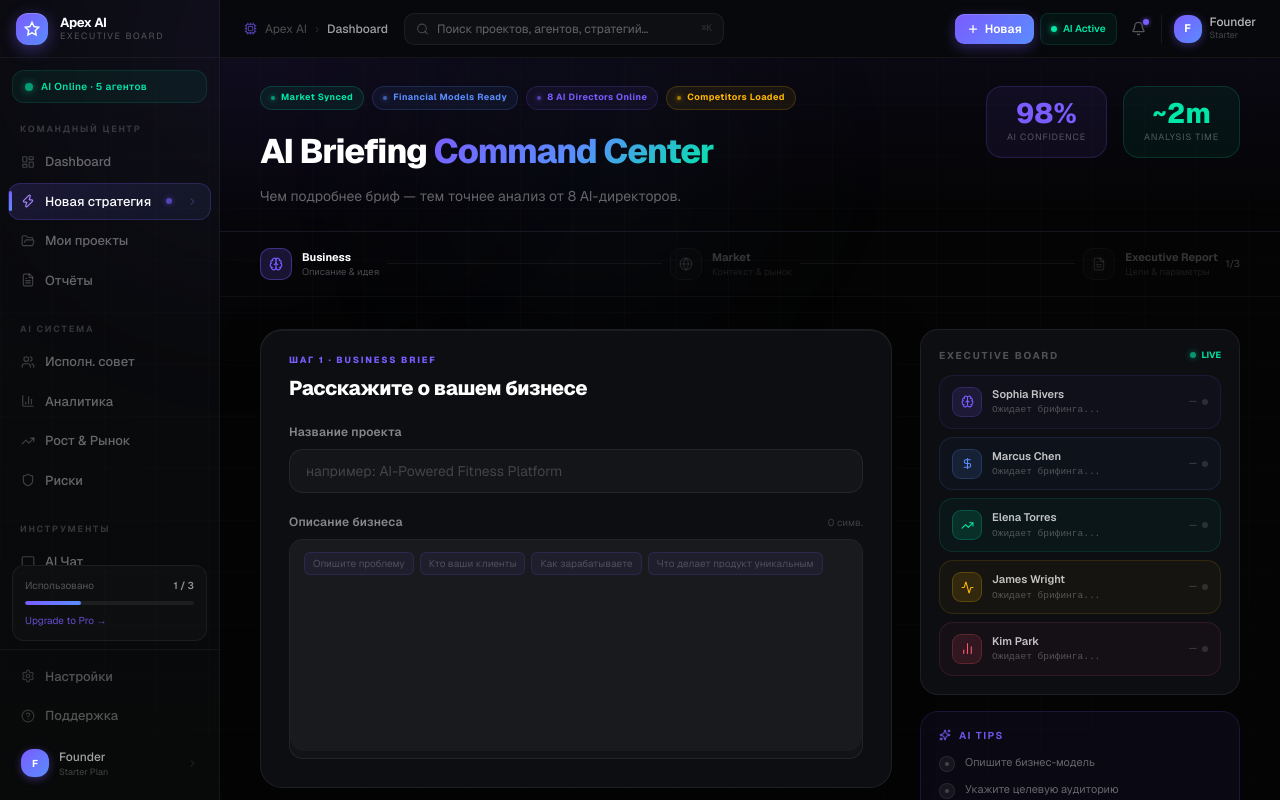
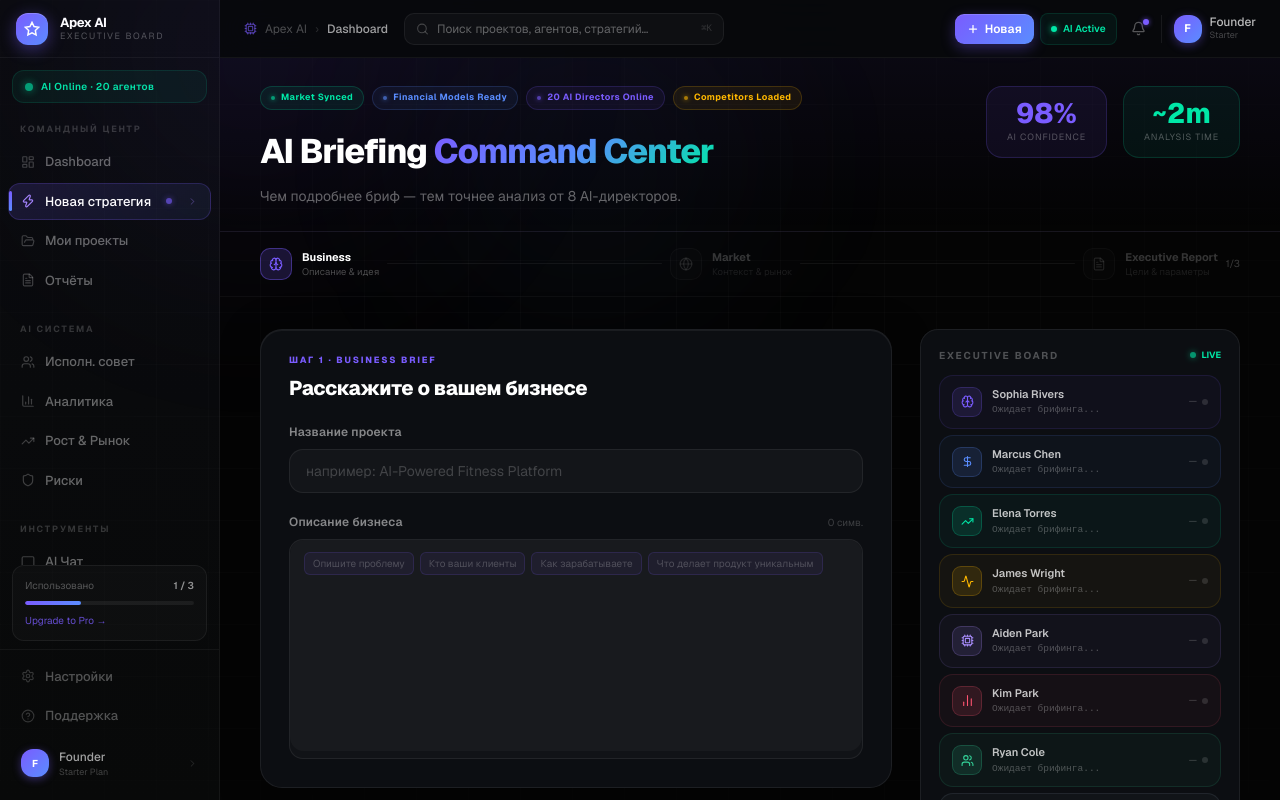
Before and after one commit to n921010977-cmd/Apex-ai, a Next.js app: page /dashboard/new in a window 1280 px wide. Built offline with nearby package versions, Linux system fonts and the light colour scheme.

Commit message:
Expand AI agents from 8 to 20 — all directors now active
Co-Authored-By: Claude Sonnet 4.6 <noreply@anthropic.com>
Claude-Session: https://claude.ai/code/session_01ReN7ZQeZawiMC1MzuRaagX

```diff
--- a/src/app/dashboard/new/page.tsx
+++ b/src/app/dashboard/new/page.tsx
@@ -7,6 +7,7 @@ import {
   Zap, Brain, DollarSign, TrendingUp, Activity, Cpu,
   CheckCircle, ChevronRight, FileText, Globe, Target,
   Lightbulb, ArrowRight, Sparkles, Shield, Users, BarChart2,
+  PieChart, Briefcase, Search, Layers, Rocket, Star,
 } from "lucide-react";
 
 // ─── Constants ────────────────────────────────────────────────────────────────
@@ -29,14 +30,26 @@ const GOALS = [
   "Нанять команду","Exit стратегия",
 ];
 const AGENTS = [
-  { role: "CEO",           label: "Генеральный директор",    color: "#7A5CFF", rgb: "122,92,255",  icon: Brain,      name: "Sophia Rivers" },
-  { role: "CFO",           label: "Финансовый директор",     color: "#5A8DFF", rgb: "90,141,255",  icon: DollarSign, name: "Marcus Chen"   },
-  { role: "CMO",           label: "Директор по маркетингу",  color: "#00E7A7", rgb: "0,231,167",   icon: TrendingUp, name: "Elena Torres"  },
-  { role: "COO",           label: "Операционный директор",   color: "#FFB800", rgb: "255,184,0",   icon: Activity,   name: "James Wright"  },
-  { role: "Business Analyst",label:"Бизнес-аналитик",        color: "#FF5470", rgb: "255,84,112",  icon: BarChart2,  name: "Kim Park"      },
-  { role: "CTO",           label: "Технический директор",    color: "#a78bfa", rgb: "167,139,250", icon: Cpu,        name: "Aiden Park"    },
-  { role: "Sales Director",label: "Директор по продажам",    color: "#34d399", rgb: "52,211,153",  icon: Users,      name: "Ryan Cole"     },
-  { role: "Legal Advisor", label: "Юридический советник",    color: "#94a3b8", rgb: "148,163,184", icon: Shield,     name: "Mia Larson"    },
+  { role: "CEO",              label: "Генеральный директор",      color: "#7A5CFF", rgb: "122,92,255",  icon: Brain,      name: "Sophia Rivers"  },
+  { role: "CFO",              label: "Финансовый директор",       color: "#5A8DFF", rgb: "90,141,255",  icon: DollarSign, name: "Marcus Chen"    },
+  { role: "CMO",              label: "Директор по маркетингу",    color: "#00E7A7", rgb: "0,231,167",   icon: TrendingUp, name: "Elena Torres"   },
+  { role: "COO",              label: "Операционный директор",     color: "#FFB800", rgb: "255,184,0",   icon: Activity,   name: "James Wright"   },
+  { role: "CTO",              label: "Технический директор",      color: "#a78bfa", rgb: "167,139,250", icon: Cpu,        name: "Aiden Park"     },
+  { role: "Business Analyst", label: "Бизнес-аналитик",          color: "#FF5470", rgb: "255,84,112",  icon: BarChart2,  name: "Kim Park"       },
+  { role: "Sales Director",   label: "Директор по продажам",     color: "#34d399", rgb: "52,211,153",  icon: Users,      name: "Ryan Cole"      },
+  { role: "Legal Advisor",    label: "Юридический советник",     color: "#94a3b8", rgb: "148,163,184", icon: Shield,     name: "Mia Larson"     },
+  { role: "Growth Hacker",    label: "Директор по росту",        color: "#f97316", rgb: "249,115,22",  icon: Rocket,     name: "Alex Kim"       },
+  { role: "Product Manager",  label: "Продукт-менеджер",         color: "#e879f9", rgb: "232,121,249", icon: Layers,     name: "Sara Patel"     },
+  { role: "Data Scientist",   label: "Датa-сайентист",           color: "#38bdf8", rgb: "56,189,248",  icon: PieChart,   name: "Leo Zhang"      },
+  { role: "HR Director",      label: "HR Директор",              color: "#fb7185", rgb: "251,113,133", icon: Star,       name: "Maya Scott"     },
+  { role: "Investor Relations",label:"Инвесторские отношения",   color: "#4ade80", rgb: "74,222,128",  icon: Briefcase,  name: "Tom Evans"      },
+  { role: "Market Research",  label: "Рыночный аналитик",        color: "#fbbf24", rgb: "251,191,36",  icon: Search,     name: "Nina Brown"     },
+  { role: "Risk Manager",     label: "Риск-менеджер",            color: "#f43f5e", rgb: "244,63,94",   icon: Shield,     name: "Omar Hassan"    },
+  { role: "Brand Strategist", label: "Бренд-стратег",            color: "#818cf8", rgb: "129,140,248", icon: Target,     name: "Chloe Martin"   },
+  { role: "Supply Chain",     label: "Цепочка поставок",         color: "#2dd4bf", rgb: "45,212,191",  icon: Globe,      name: "Jake Turner"    },
+  { role: "UX Researcher",    label: "UX-исследователь",         color: "#c084fc", rgb: "192,132,252", icon: Lightbulb,  name: "Zoe Carter"     },
+  { role: "PR Director",      label: "PR Директор",              color: "#fdba74", rgb: "253,186,116", icon: Globe,      name: "Liam Foster"    },
+  { role: "Strategy Advisor", label: "Стратегический советник",  color: "#7A5CFF", rgb: "122,92,255",  icon: Zap,        name: "Diana Wells"    },
 ];
 
 const STEP_TIMELINE = [
@@ -88,14 +101,26 @@ function qualityScore(name: string, desc: string): number {
 // ─── Live AI Agent Panel ──────────────────────────────────────────────────────
 
 const AGENT_THOUGHTS: Record<string, string[]> = {
-  CEO:              ["Формирую стратегическое видение...", "Анализирую рыночную позицию...", "Оцениваю конкурентов..."],
-  CFO:              ["Строю финансовую модель...",         "Прогнозирую cash flow...",        "Считаю Unit Economics..."],
-  CMO:              ["Изучаю целевую аудиторию...",        "Анализирую каналы роста...",      "Разрабатываю go-to-market..."],
-  COO:              ["Проектирую операции...",             "Оптимизирую процессы...",         "Определяю KPI..."],
-  "Business Analyst":["Анализирую данные рынка...",       "Оцениваю потенциал...",           "Строю прогнозы..."],
-  CTO:              ["Анализирую технический стек...",     "Проектирую архитектуру...",       "Оцениваю риски..."],
-  "Sales Director": ["Строю воронку продаж...",            "Анализирую CAC/LTV...",           "Прогнозирую конверсию..."],
-  "Legal Advisor":  ["Проверяю юридические риски...",     "Анализирую требования...",        "Оцениваю структуру..."],
+  CEO:                 ["Формирую стратегическое видение...", "Анализирую рыночную позицию...",  "Оцениваю конкурентов..."],
+  CFO:                 ["Строю финансовую модель...",         "Прогнозирую cash flow...",         "Считаю Unit Economics..."],
+  CMO:                 ["Изучаю целевую аудиторию...",        "Анализирую каналы роста...",       "Разрабатываю go-to-market..."],
+  COO:                 ["Проектирую операции...",             "Оптимизирую процессы...",          "Определяю KPI..."],
+  CTO:                 ["Анализирую технический стек...",     "Проектирую архитектуру...",        "Оцениваю риски..."],
+  "Business Analyst":  ["Анализирую данные рынка...",        "Оцениваю потенциал...",            "Строю прогнозы..."],
+  "Sales Director":    ["Строю воронку продаж...",           "Анализирую CAC/LTV...",            "Прогнозирую конверсию..."],
+  "Legal Advisor":     ["Проверяю юридические риски...",     "Анализирую требования...",         "Оцениваю структуру..."],
+  "Growth Hacker":     ["Ищу точки взрывного роста...",      "Тестирую growth-каналы...",        "Оптимизирую воронку..."],
+  "Product Manager":   ["Анализирую пользователей...",       "Приоритизирую фичи...",            "Строю roadmap..."],
+  "Data Scientist":    ["Обрабатываю массивы данных...",     "Строю предиктивные модели...",     "Валидирую гипотезы..."],
+  "HR Director":       ["Проектирую org-структуру...",       "Оцениваю кадровые риски...",       "Планирую найм..."],
+  "Investor Relations":["Готовлю investor pitch...",         "Анализирую cap table...",          "Оцениваю раунды..."],
+  "Market Research":   ["Сканирую рыночные тренды...",       "Анализирую конкурентов...",        "Оцениваю TAM/SAM/SOM..."],
+  "Risk Manager":      ["Идентифицирую риски...",            "Строю матрицу рисков...",          "Разрабатываю mitigation..."],
+  "Brand Strategist":  ["Формирую brand identity...",        "Анализирую позиционирование...",   "Строю brand voice..."],
+  "Supply Chain":      ["Оцениваю цепочку поставок...",      "Анализирую зависимости...",        "Оптимизирую логистику..."],
+  "UX Researcher":     ["Исследую user journey...",          "Выявляю pain points...",           "Проектирую UX стратегию..."],
+  "PR Director":       ["Строю PR стратегию...",             "Анализирую медиа-пространство...", "Готовлю key messages..."],
+  "Strategy Advisor":  ["Синтезирую стратегии...",           "Оцениваю синергию...",             "Финализирую рекомендации..."],
 };
 
 function LiveAgentPanel({ hasText }: { hasText: boolean }) {
@@ -106,7 +131,7 @@ function LiveAgentPanel({ hasText }: { hasText: boolean }) {
     if (!hasText) return;
     const intervals: ReturnType<typeof setInterval>[] = [];
 
-    AGENTS.slice(0, 5).forEach((a, i) => {
+    AGENTS.forEach((a, i) => {
       const msgs   = AGENT_THOUGHTS[a.role];
       let   msgIdx = 0;
       const iv = setInterval(() => {
@@ -114,7 +139,7 @@ function LiveAgentPanel({ hasText }: { hasText: boolean }) {
         setThoughts(prev => ({ ...prev, [a.role]: msgs[msgIdx] }));
         setPulses(prev => ({ ...prev, [a.role]: true }));
         setTimeout(() => setPulses(prev => ({ ...prev, [a.role]: false })), 600);
-      }, 2800 + i * 400);
+      }, 2800 + i * 300);
       intervals.push(iv);
       setThoughts(prev => ({ ...prev, [a.role]: msgs[0] }));
     });
@@ -123,8 +148,8 @@ function LiveAgentPanel({ hasText }: { hasText: boolean }) {
   }, [hasText]);
 
   return (
-    <div className="space-y-2">
-      {AGENTS.slice(0, 5).map((a) => {
+    <div className="space-y-1.5">
+      {AGENTS.map((a) => {
         const Icon = a.icon;
         const active = hasText;
         return (
@@ -214,7 +239,7 @@ function AnalyzingScreen({ doneAgents, agentResults }: { doneAgents: Set<string>
           Executive Board в работе
         </h2>
         <p style={{ fontSize: 14, color: "rgba(255,255,255,0.38)" }}>
-          8 AI-директоров анализируют проект параллельно
+          20 AI-директоров анализируют проект параллельно
         </p>
       </div>
 
@@ -234,7 +259,7 @@ function AnalyzingScreen({ doneAgents, agentResults }: { doneAgents: Set<string>
       </div>
 
       {/* Agent grid */}
-      <div style={{ display: "grid", gridTemplateColumns: "repeat(2, 1fr)", gap: 10, width: "100%", maxWidth: 480 }}>
+      <div style={{ display: "grid", gridTemplateColumns: "repeat(4, 1fr)", gap: 8, width: "100%", maxWidth: 860 }}>
         {AGENTS.map((agent) => {
           const done   = doneAgents.has(agent.role);
           const result = agentResults.find(r => r.role === agent.role);
@@ -415,7 +440,7 @@ export default function NewStrategyPage() {
                   {[
                     { label:"Market Synced",         color:"#00E7A7", rgb:"0,231,167" },
                     { label:"Financial Models Ready", color:"#5A8DFF", rgb:"90,141,255" },
-                    { label:"8 AI Directors Online",  color:"#7A5CFF", rgb:"122,92,255" },
+                    { label:"20 AI Directors Online", color:"#7A5CFF", rgb:"122,92,255" },
                     { label:"Competitors Loaded",     color:"#FFB800", rgb:"255,184,0" },
                   ].map(s => (
                     <div key={s.label} className="flex items-center gap-1.5 px-2.5 py-1 rounded-full" style={{ background:`rgba(${s.rgb},0.07)`, border:`1px solid rgba(${s.rgb},0.18)`, fontSize:9, fontWeight:700, color:s.color, letterSpacing:"0.05em" }}>
--- a/src/components/dashboard/Sidebar.tsx
+++ b/src/components/dashboard/Sidebar.tsx
@@ -96,7 +96,7 @@ export function Sidebar() {
             }}
           />
           <span style={{ fontSize: 10, fontWeight: 600, color: "#00E7A7", letterSpacing: "0.04em" }}>
-            AI Online · 5 агентов
+            AI Online · 20 агентов
           </span>
         </div>
       </div>
--- a/src/components/landing/FaqSection.tsx
+++ b/src/components/landing/FaqSection.tsx
@@ -20,7 +20,7 @@ const FAQ = [
   },
   {
     q: "Сколько времени занимает генерация отчёта?",
-    a: "Обычно 2–5 минут. Все 8 агентов работают параллельно, CEO объединяет результаты — и вы получаете полный структурированный отчёт.",
+    a: "Обычно 2–5 минут. Все 20 агентов работают параллельно, CEO объединяет результаты — и вы получаете полный структурированный отчёт.",
   },
   {
     q: "Что входит в бесплатный тариф?",
```
